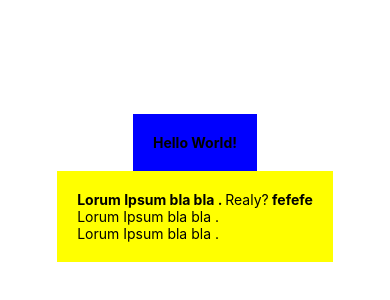
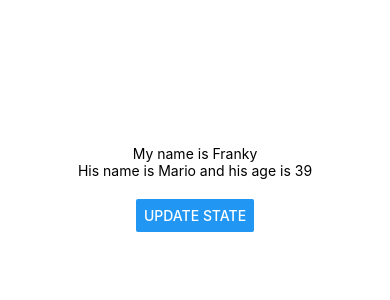
Before and after one commit to FrankyDesigner123/todo_prototype_reactnative, a React Native app: screen / in a window 390 px wide. Shown: the part 234-534 px from the top of the page. Built offline with nearby package versions, Linux system fonts and the light colour scheme.

Commit message:
useState clickHandler Button

```diff
--- a/App.js
+++ b/App.js
@@ -1,27 +1,23 @@
-import { StatusBar } from 'expo-status-bar';
-import React from 'react';
-import { StyleSheet, Text, View } from 'react-native';
+import React, { useState } from 'react';
+import { StyleSheet, Text, View, Button } from 'react-native';
 
 export default function App() {
+  const [name, setName] = useState('Franky');
+  const [person, setPerson] = useState({ name: 'Mario', age: 39 });
+
+  const clickHandler = () => {
+    setName('Bruce Lee');
+    setPerson({ name: 'Luigi', age: 62});
+  }
+
   return (
     <View style={styles.container}>
-      <View style={styles.header}>
-        <Text style={styles.boldText}>
-          Hello World!
-        </Text>
-      </View>
-      <View style={styles.body}>
-        <Text style={styles.boldText}>
-          Lorum Ipsum bla bla . <Text style={styles.notBold}>Realy?</Text> fefefe
-        </Text>
-        <Text>
-          Lorum Ipsum bla bla .
-        </Text>
-        <Text>
-          Lorum Ipsum bla bla .
-        </Text>
-      </View>
-      <StatusBar style="auto" />
+      <Text>My name is {name}</Text>
+      <Text>His name is {person.name} and his age is {person.age}</Text>
+
+      <View style={styles.buttonContainer}>
+      <Button title='update state' onPress={clickHandler} />
+    </View>
     </View>
   );
 }
@@ -33,18 +29,8 @@
     alignItems: 'center',
     justifyContent: 'center',
   },
-  header: {
-    backgroundColor: 'blue',
-    padding: 20,
-  },
-  boldText: {
-    fontWeight: 'bold',
-  },
-  body: {
-    backgroundColor: 'yellow',
-    padding: 20,
-  },
-  notBold: {
-    fontWeight: 'normal'
+
+  buttonContainer: {
+    marginTop: 20,
   }
 });
```
